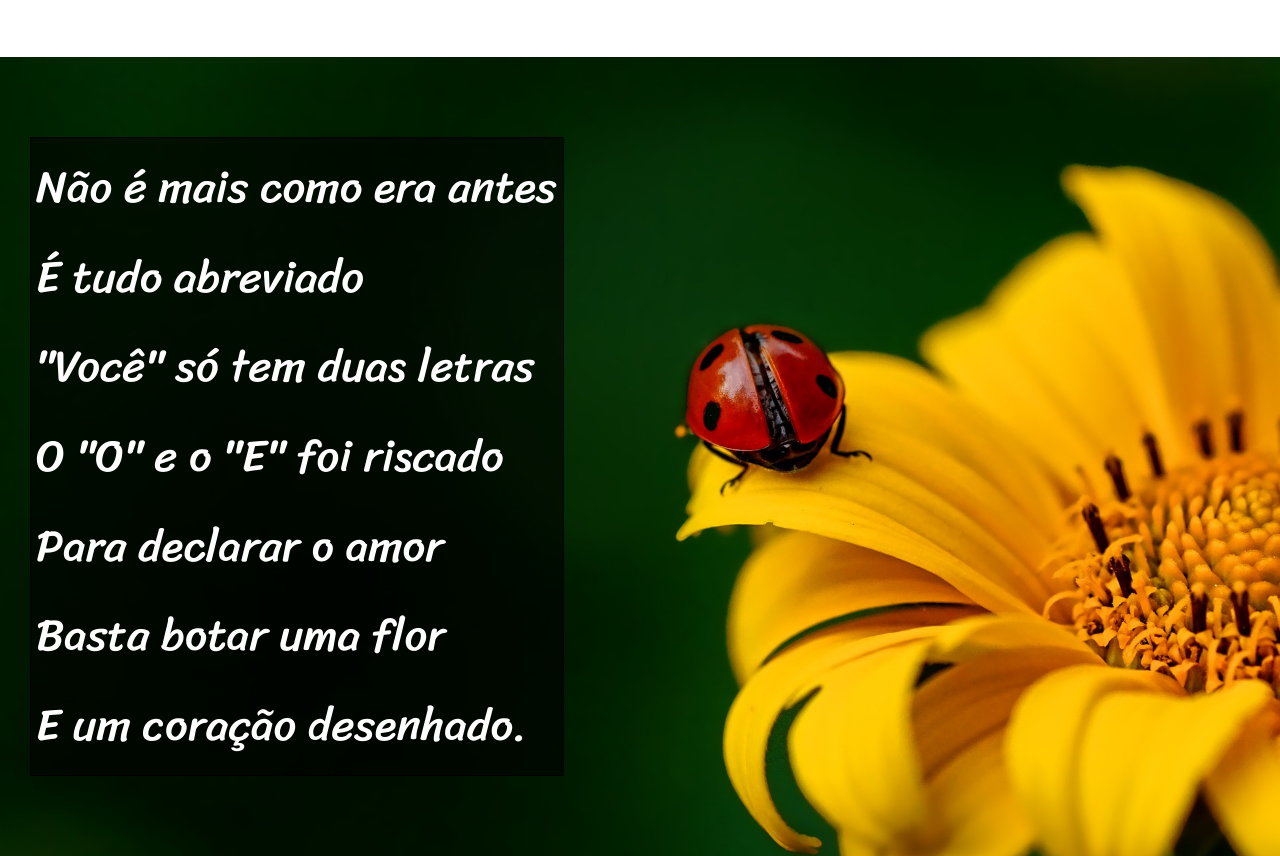
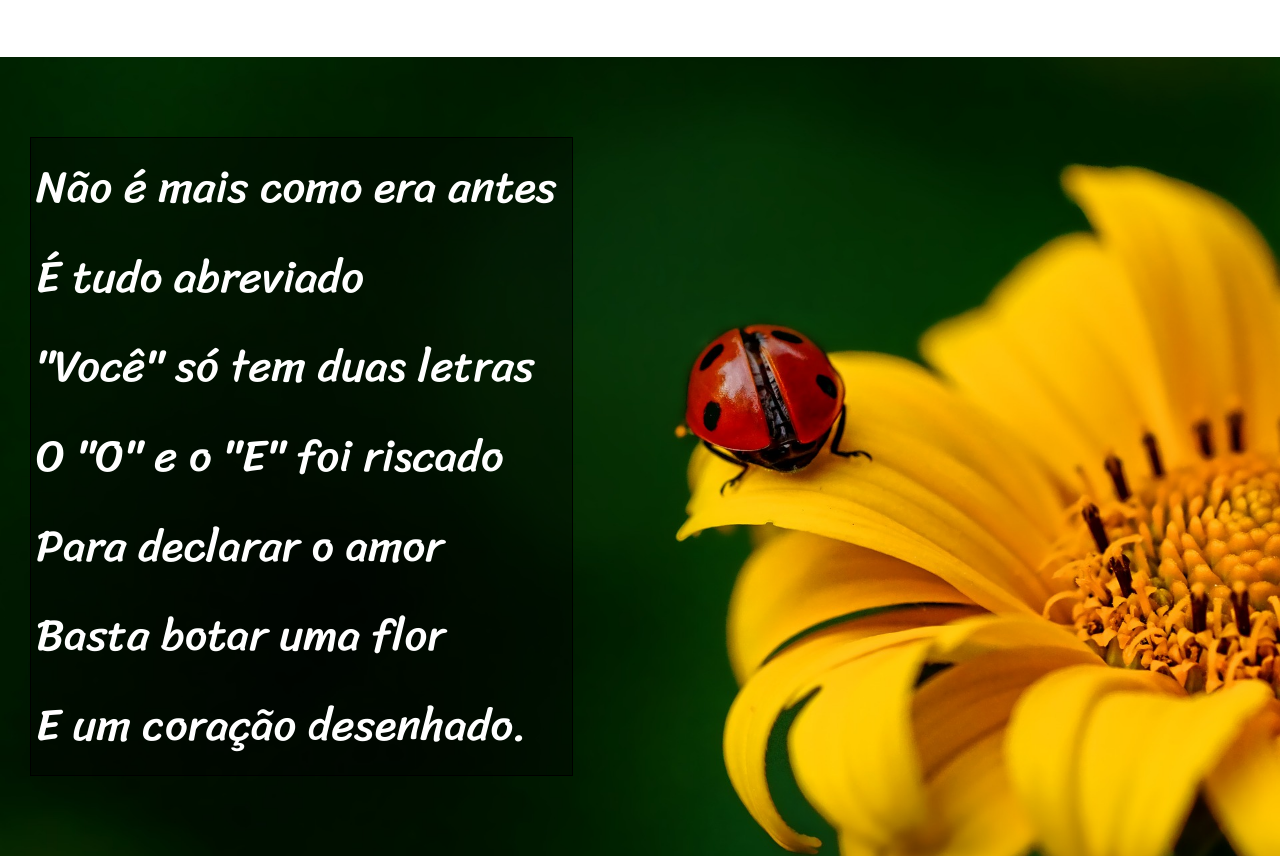
Before and after one commit to RodSill/html-css, a plain HTML site: page Desafios/projeto-cordel/pacote/projeto-cordel.html in a window 1280 px wide. Shown: the part 1020-1876 px from the top of the page. Drawn offline with Linux system fonts and the light colour scheme.

Commit message:
correção

```diff
--- a/Desafios/projeto-cordel/pacote/estilos/style.css
+++ b/Desafios/projeto-cordel/pacote/estilos/style.css
@@ -59,11 +59,11 @@ section > p{
 }
 
 div {
-    background-color: rgba(0, 0, 0, 0.600);
+    background-color: rgba(0, 0, 0, 0.404);
     border: 1px solid black;
     color: white;
     padding: 5px;
-    width: 40.8vw;
+    width: 41.5vw;
 }
 section#back{
     background-image: url(../imagens/background001.jpg);
@@ -76,7 +76,7 @@ section#back{
 section#back2{
     background-image: url(../imagens/background002.jpg);
     background-repeat: no-repeat;
-    background-position: right center;
+    background-position: left center;
     background-attachment: fixed;
     background-size: cover;
 }
```
